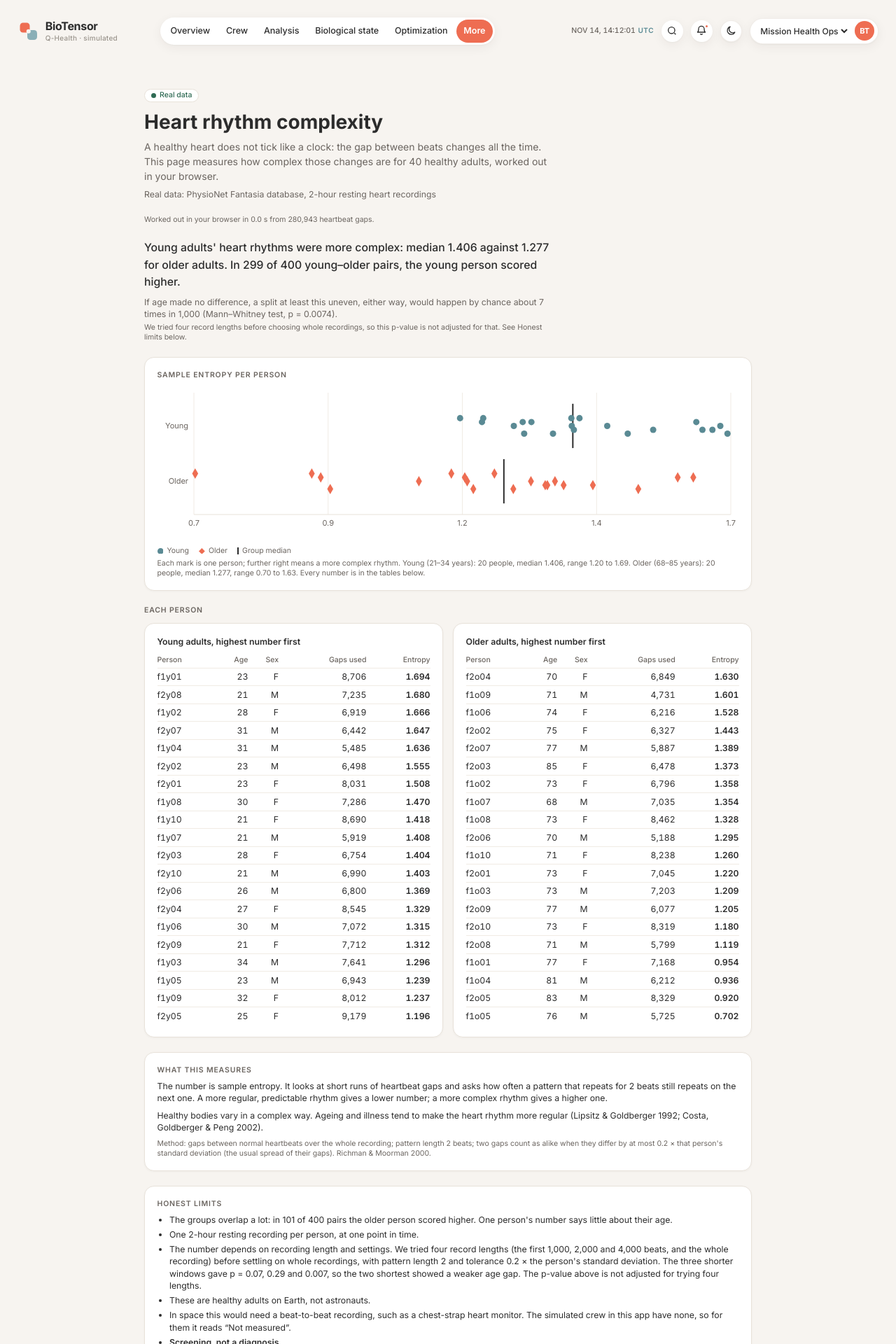
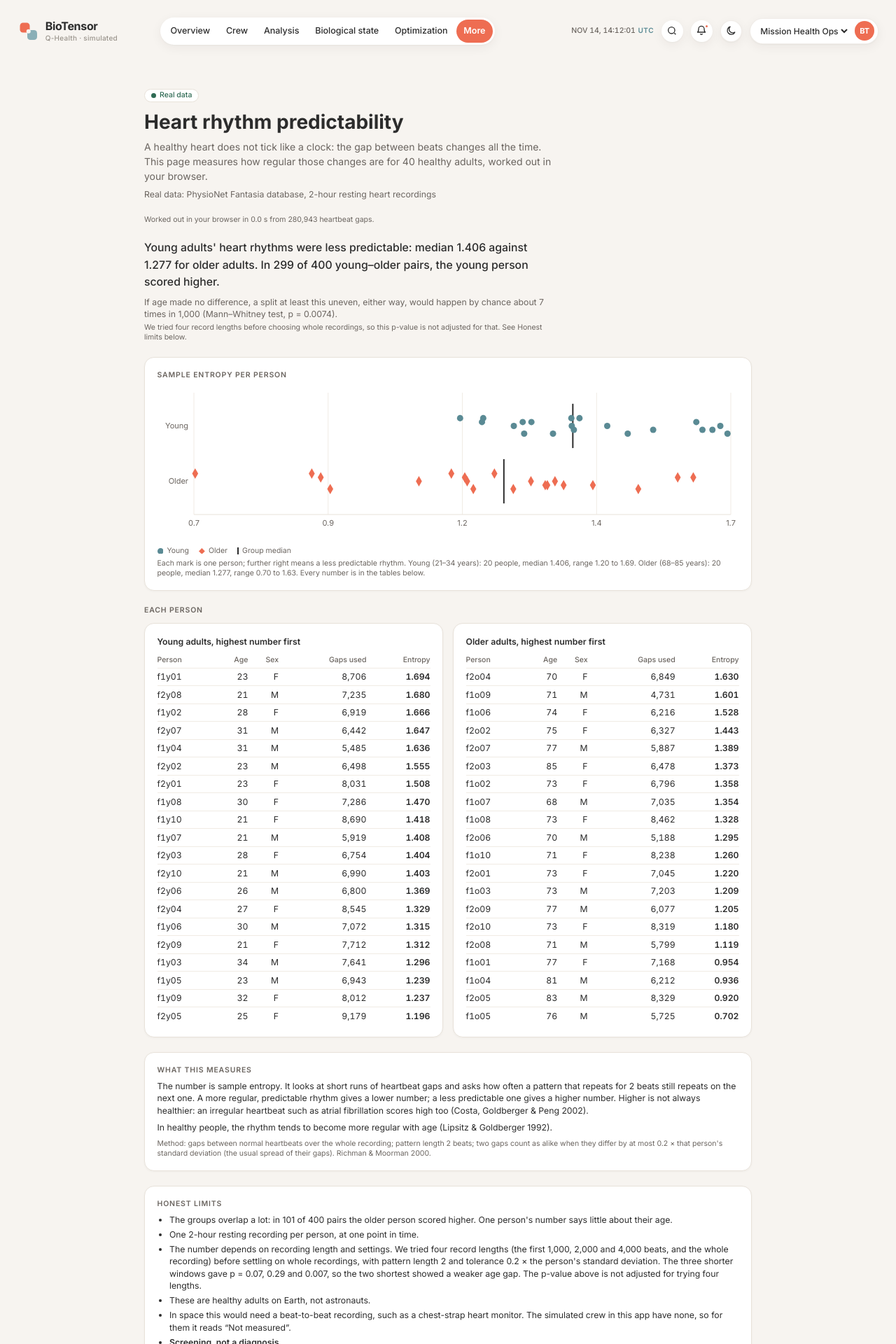
Before and after one commit to dfourmarvel/normal-for-you, a Next.js app: page /proof/heart-rhythm in a window 1280 px wide. Shown: the top 1920 px of the page at 70% size. Built offline with nearby package versions, Linux system fonts and the light colour scheme.

Commit message:
Heart rhythm wording: say regular/predictable, not complex or healthier; note high scores also occur in atrial fibrillation; always show the data citations

```diff
--- a/app/proof/heart-rhythm/HeartRhythmView.tsx
+++ b/app/proof/heart-rhythm/HeartRhythmView.tsx
@@ -67,10 +67,10 @@ export function HeartRhythmView() {
           <svg aria-hidden="true" viewBox="0 0 8 8" className="h-2 w-2"><circle cx="4" cy="4" r="4" fill="currentColor" /></svg>
           Real data
         </span>
-        <h1 className="mt-3 text-[28px] leading-tight font-bold">Heart rhythm complexity</h1>
+        <h1 className="mt-3 text-[28px] leading-tight font-bold">Heart rhythm predictability</h1>
         <p className="mt-2 text-secondary">
           A healthy heart does not tick like a clock: the gap between beats changes all the time. This page measures how
-          complex those changes are for 40 healthy adults, worked out in your browser.
+          regular those changes are for 40 healthy adults, worked out in your browser.
         </p>
         <p className="mt-2 text-sm text-secondary">
           Real data:{" "}
@@ -98,12 +98,12 @@ export function HeartRhythmView() {
         <SectionLabel id="what">What this measures</SectionLabel>
         <p className="mt-2 text-sm">
           The number is sample entropy. It looks at short runs of heartbeat gaps and asks how often a pattern that repeats
-          for {M} beats still repeats on the next one. A more regular, predictable rhythm gives a lower number; a more
-          complex rhythm gives a higher one.
+          for {M} beats still repeats on the next one. A more regular, predictable rhythm gives a lower number; a less
+          predictable one gives a higher number. Higher is not always healthier: an irregular heartbeat such as atrial
+          fibrillation scores high too (Costa, Goldberger &amp; Peng 2002).
         </p>
         <p className="mt-2 text-sm">
-          Healthy bodies vary in a complex way. Ageing and illness tend to make the heart rhythm more regular (Lipsitz &amp;
-          Goldberger 1992; Costa, Goldberger &amp; Peng 2002).
+          In healthy people, the rhythm tends to become more regular with age (Lipsitz &amp; Goldberger 1992).
         </p>
         <p className="mt-2 text-xs text-secondary">
           Method: gaps between normal heartbeats over the whole recording; pattern length {M} beats; two gaps count as alike
@@ -144,10 +144,11 @@ export function HeartRhythmView() {
           {load.state === "ready" && (
             <>
               <li><span className="font-medium text-charcoal">Data:</span> {load.meta.source}. Licence: {load.meta.licence}.</li>
-              <li><span className="font-medium text-charcoal">Cite:</span> {load.meta.cite}</li>
               <li><span className="font-medium text-charcoal">Processing:</span> {load.meta.method}</li>
             </>
           )}
+          <li>Iyengar N, Peng C-K, Morin R, Goldberger AL, Lipsitz LA. Age-related alterations in the fractal scaling of cardiac interbeat interval dynamics. Am J Physiol 1996;271:R1078-R1084.</li>
+          <li>Goldberger AL et al. PhysioBank, PhysioToolkit, and PhysioNet. Circulation 2000;101(23):e215-e220.</li>
           <li>Richman JS, Moorman JR. Physiological time-series analysis using approximate entropy and sample entropy. Am J Physiol Heart Circ Physiol 2000;278:H2039–H2049.</li>
           <li>Costa M, Goldberger AL, Peng C-K. Multiscale entropy analysis of complex physiologic time series. Phys Rev Lett 2002;89:068102.</li>
           <li>Lipsitz LA, Goldberger AL. Loss of &lsquo;complexity&rsquo; and aging. JAMA 1992;267:1806–1809.</li>
@@ -231,7 +232,7 @@ function Results({ people, summary }: { people: Person[]; summary: Summary }) {
               </span>
             </span>
             <span className="mt-1 block">
-              Each mark is one person; further right means a more complex rhythm. {groupText("young")}. {groupText("elderly")}.
+              Each mark is one person; further right means a less predictable rhythm. {groupText("young")}. {groupText("elderly")}.
               Every number is in the tables below.
             </span>
           </figcaption>
--- a/app/proof/heart-rhythm/page.tsx
+++ b/app/proof/heart-rhythm/page.tsx
@@ -2,7 +2,7 @@ import type { Metadata } from "next";
 import { HeartRhythmView } from "./HeartRhythmView";
 
 export const metadata: Metadata = {
-  title: "Heart rhythm complexity on real data · Normal for you",
+  title: "Heart rhythm predictability on real data · Normal for you",
   description: "Sample entropy of heartbeat intervals for 40 healthy adults (PhysioNet Fantasia), worked out in the browser.",
 };
 
--- a/app/proof/heart-rhythm/summary.ts
+++ b/app/proof/heart-rhythm/summary.ts
@@ -51,8 +51,8 @@ export function headline({ young, elderly, test }: Summary): string {
   const diff = young.median - elderly.median;
   const lead =
     Math.abs(diff) < 0.0005
-      ? `Young and older adults had about the same heart rhythm complexity (median ${fmt(young.median)} and ${fmt(elderly.median)}).`
-      : `Young adults' heart rhythms were ${diff > 0 ? "more" : "less"} complex: median ${fmt(young.median)} against ${fmt(elderly.median)} for older adults.`;
+      ? `Young and older adults had about the same heart rhythm predictability (median ${fmt(young.median)} and ${fmt(elderly.median)}).`
+      : `Young adults' heart rhythms were ${diff > 0 ? "less" : "more"} predictable: median ${fmt(young.median)} against ${fmt(elderly.median)} for older adults.`;
   return `${lead} In ${test.u} of ${test.pairs} young–older pairs, the young person scored higher.`;
 }
 
--- a/components/biological/EntropyPanel.tsx
+++ b/components/biological/EntropyPanel.tsx
@@ -6,7 +6,7 @@ export function EntropyPanel() {
   return (
     <Card>
       <div className="flex flex-wrap items-center justify-between gap-2">
-        <h2 className="text-[11px] font-medium uppercase tracking-wide text-secondary">Heart rhythm complexity</h2>
+        <h2 className="text-[11px] font-medium uppercase tracking-wide text-secondary">Heart rhythm predictability</h2>
         <span className="inline-flex items-center gap-1.5 rounded-full bg-border-soft px-2.5 py-1 text-xs font-semibold text-chip-none">
           <svg aria-hidden="true" viewBox="0 0 16 16" className="h-3.5 w-3.5">
             <path d="M3 8h10" stroke="currentColor" strokeWidth="2" strokeLinecap="round" />
@@ -15,8 +15,7 @@ export function EntropyPanel() {
         </span>
       </div>
       <p className="mt-3 text-sm">
-        How complex the gaps between heartbeats are (sample entropy). A lower number means a more regular rhythm, which
-        comes with ageing and illness.
+        How predictable the gaps between heartbeats are (sample entropy). A lower number means a more regular rhythm.
       </p>
       <p className="mt-2 text-sm text-secondary">
         Not measured for this simulated crew member: it needs a beat-to-beat recording, such as a chest-strap heart monitor.
```
Also changed, not shown: 1 other file (tests, documents, lock files or other folders).
